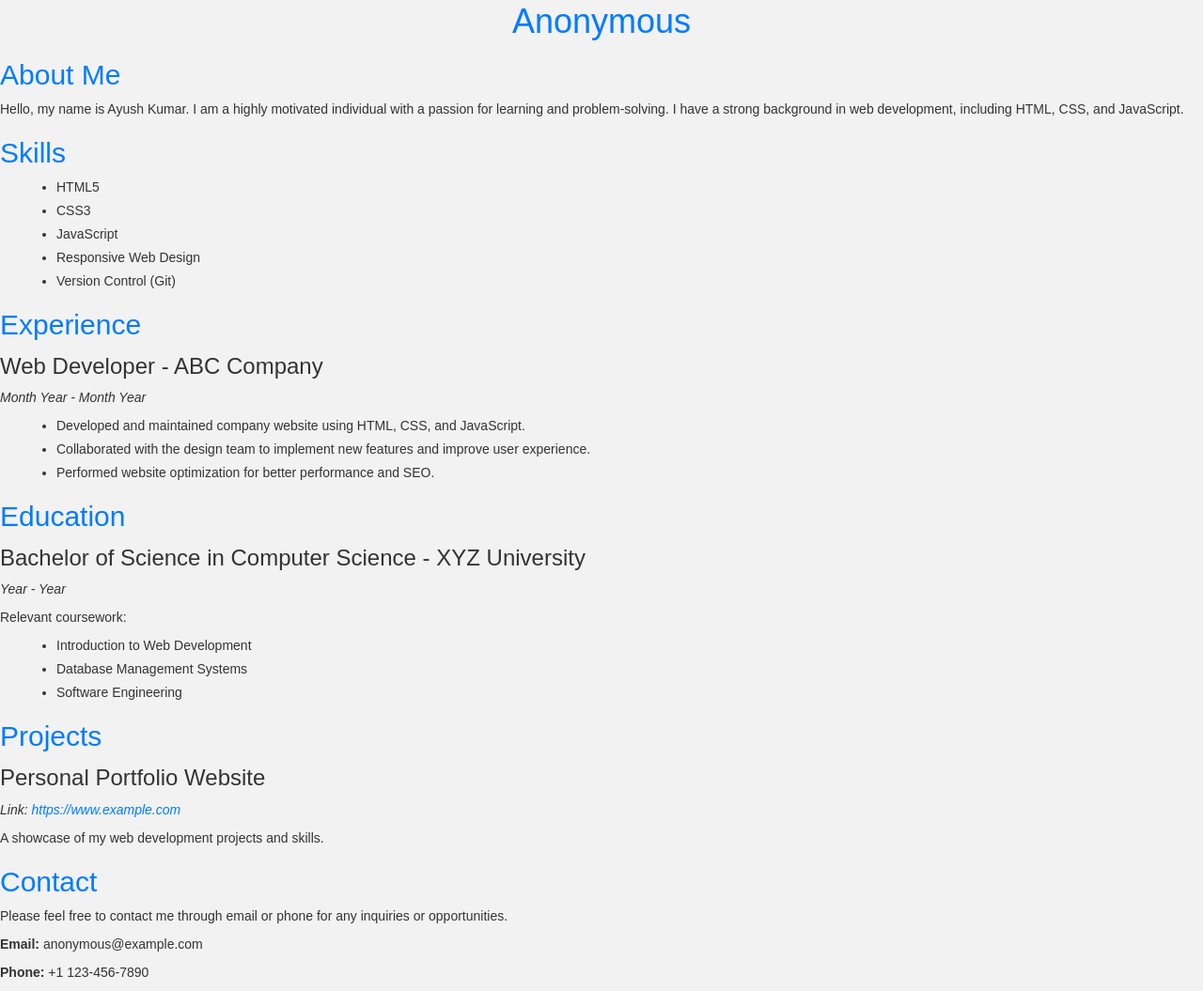
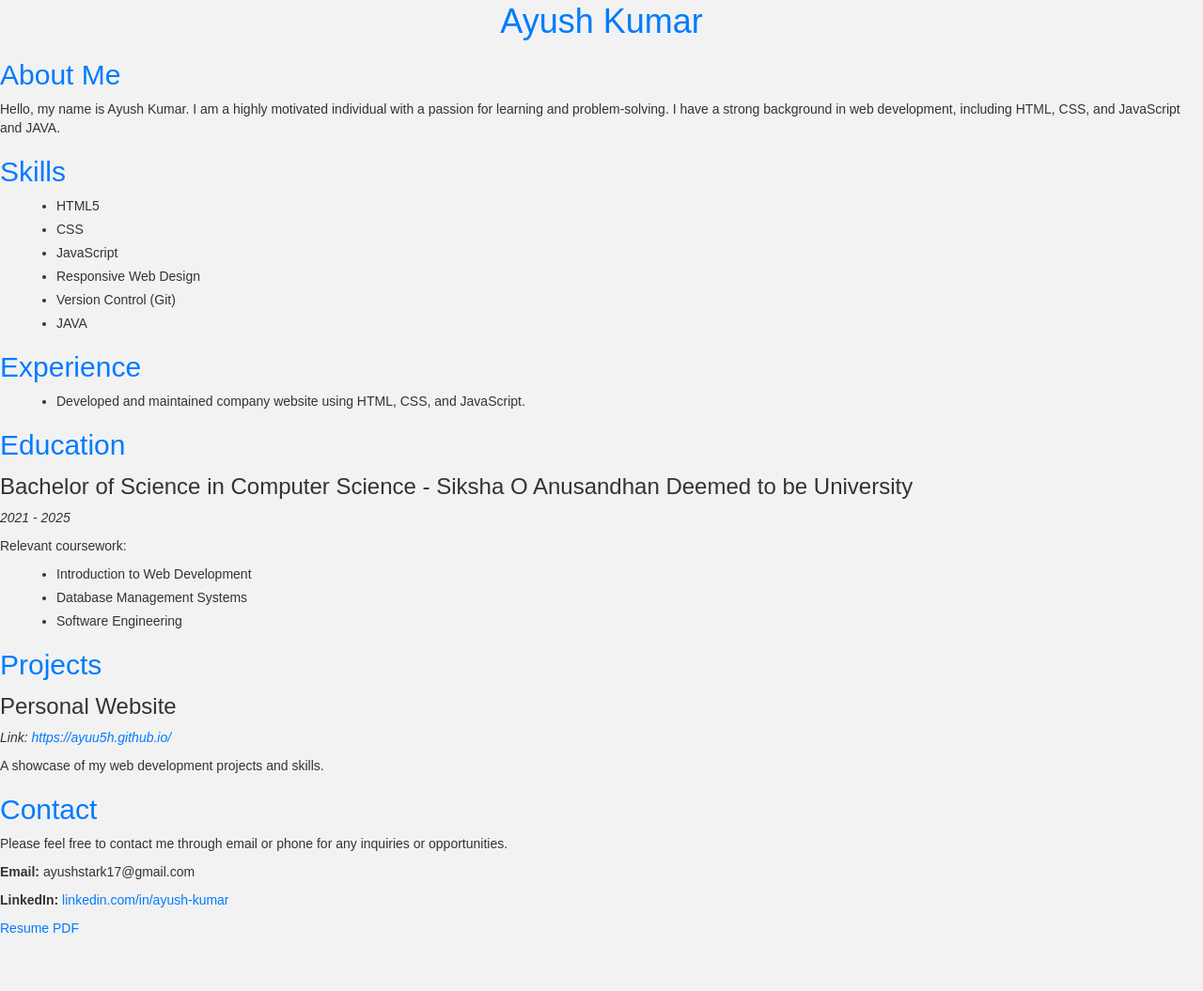
Before and after one commit to ayuu5h/ayuu5h.github.io, a plain HTML site: page index.html in a window 1280 px wide. Shown: the part 354-1409 px from the top of the page at 94% size. After the commit the page ends 1352 px from the top, so only its background shows below. Drawn offline with nearby package versions, Linux system fonts and the light colour scheme.

Commit message:
resume added

```diff
--- a/index.html
+++ b/index.html
@@ -80,11 +80,11 @@
       <a class="navbar-brand" href="#">My Resume</a>
     </div>
     <ul class="nav navbar-nav">
-      <li class="active"><a href="#home">Home</a></li>
+        <li class="active"><a href="#home">Home</a></li>
+	<li><a href="#about_me">About Me</a></li>
+        <li><a href="#skill">Skills</a></li>
+        <li><a href="#experience">Experience</a></li>
         <li><a href="#education">Education</a></li>
-	<li><a href="#education">home</a></li>
-	<li><a href="#education">about_me</a></li>
-        <li><a href="#experience">Experience</a></li>
         <li><a href="#projects">Projects</a></li>
         <li><a href="#contact">Contact</a></li>
     </ul>
@@ -97,35 +97,32 @@
     </div>
 </div>
 <div id="about_me">
-    <h1 style="color: #007bff;">Anonymous</h1>
+    <h1 style="color: #007bff;">Ayush Kumar</h1>
     <h2 style="color: #007bff;">About Me</h2>
     <p>Hello, my name is Ayush Kumar. I am a highly motivated individual with a passion for learning and problem-solving.
-      I have a strong background in web development, including HTML, CSS, and JavaScript.</p>
+      I have a strong background in web development, including HTML, CSS, and JavaScript and JAVA.</p>
 </div>
 <div id="skill">
     <h2 style="color: #007bff;">Skills</h2>
     <ul>
       <li>HTML5</li>
-      <li>CSS3</li>
+      <li>CSS</li>
       <li>JavaScript</li>
       <li>Responsive Web Design</li>
       <li>Version Control (Git)</li>
+      <li>JAVA</li>
     </ul>
 </div>
 <div id="experience">
     <h2 style="color: #007bff;" >Experience</h2>
-    <h3>Web Developer - ABC Company</h3>
-    <p><em>Month Year - Month Year</em></p>
     <ul>
       <li>Developed and maintained company website using HTML, CSS, and JavaScript.</li>
-      <li>Collaborated with the design team to implement new features and improve user experience.</li>
-      <li>Performed website optimization for better performance and SEO.</li>
     </ul>
 </div>
 <div id="education">
     <h2 style="color: #007bff;">Education</h2>
-    <h3>Bachelor of Science in Computer Science - XYZ University</h3>
-    <p><em>Year - Year</em></p>
+    <h3>Bachelor of Science in Computer Science - Siksha O Anusandhan  Deemed to be University</h3>
+    <p><em>2021 - 2025</em></p>
     <p>Relevant coursework:</p>
     <ul>
       <li>Introduction to Web Development</li>
@@ -135,19 +132,21 @@
 </div>
 <div id="projects">
     <h2 style="color: #007bff;">Projects</h2>
-    <h3>Personal Portfolio Website</h3>
-    <p><em>Link: <a href="https://www.example.com" target="_blank">https://www.example.com</a></em></p>
+    <h3>Personal Website</h3>
+    <p><em>Link: <a href="https://ayuu5h.github.io/" target="_blank">https://ayuu5h.github.io/</a></em></p>
     <p>A showcase of my web development projects and skills.</p>
 </div>
 <div id="contact">
     <div id="contact">
       <h2 style="color:#007bff;">Contact</h2>
       <p>Please feel free to contact me through email or phone for any inquiries or opportunities.</p>
-      <p><strong>Email:</strong> anonymous@example.com</p>
-      <p><strong>Phone:</strong> +1 123-456-7890</p>
+      <p><strong>Email:</strong> ayushstark17@gmail.com</p>
+      <p><strong>LinkedIn:</strong><a href="https://www.linkedin.com/in/ayush-kumar-8595001a0" target="_blank"> linkedin.com/in/ayush-kumar</a></p>
     </div>
 </div>
   </div>
+<a href="AyushKumar_2141011148_SOA.pdf" target="_blank">Resume PDF</a>
+
 </body>
 
 </html>
```
